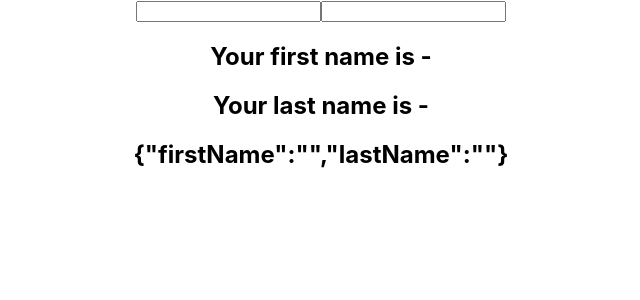
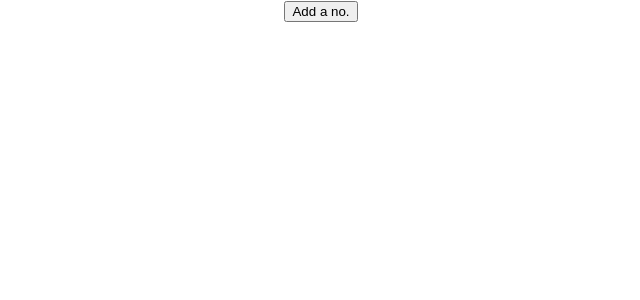
Before and after one commit to SrijanShovit/React-Hooks, a React (Create React App) app: page / in a window 1280 px wide. Shown: the top 300 px of the page, without its empty margins (319-959 px from the left). Built offline with nearby package versions, Linux system fonts and the light colour scheme.

Commit message:
useState with array

```diff
--- a/src/App.js
+++ b/src/App.js
@@ -1,12 +1,12 @@
 
 import './App.css';
-import HookCounterThree from './Components/HookCounterThree';
+import HookCounterFour from './Components/HookCounterFour';
 
 function App() {
   return (
     <div className="App">
 
-    <HookCounterThree/>
+    <HookCounterFour/>
 
     </div>
   );
--- /dev/null
+++ b/src/Components/HookCounterFour.js
@@ -0,0 +1,27 @@
+import React,{useState} from 'react'
+
+function HookCounterFour() {
+    const [items,setItems] = useState([])
+    const addItem = () => {
+        setItems([...items,{
+            id: items.length,
+            //Ay random no. b/w 1 to 10
+            value : Math.floor(Math.random() *10) + 1
+        }])
+    }
+    return (
+        <div>
+            <button onClick={addItem}>Add a no.</button>
+            <ul>
+                {
+                    items.map(item =>(
+                        //array of objects
+                        <li key={item.id}>{item.value}</li>
+                    ))
+                }
+            </ul>
+        </div>
+    )
+}
+
+export default HookCounterFour
```
Also changed, not shown: src/Components/Summary.txt (added).
